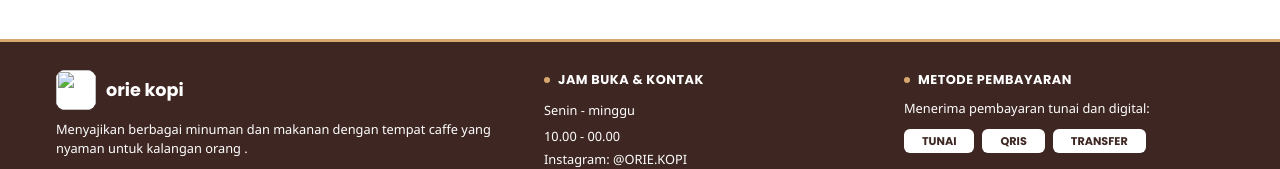
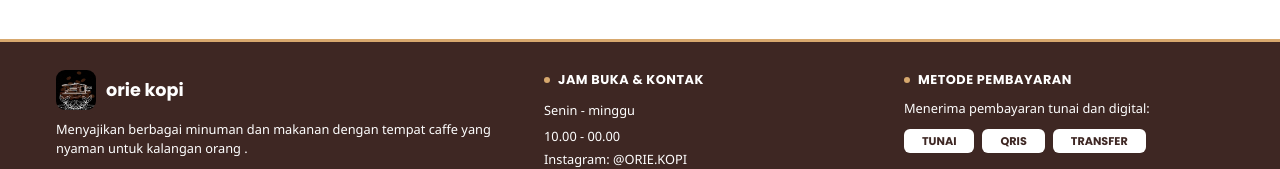
Before and after one commit to kamiliajauza306-ops/nadnad11, a plain HTML site: page index.html in a window 1280 px wide. Shown: the part 556-725 px from the top of the page. Drawn offline with Linux system fonts and the light colour scheme; files whose address does not match are found by name; a web font is replaced by a local one.

Commit message:
Update index.html

```diff
--- a/index.html
+++ b/index.html
@@ -358,7 +358,7 @@
           <div class="kaki-kolom">
             <section>
               <h2 class="kaki-logo">
-                <img src="asset/logo.jpg"width="40" height="40"/>orie kopi</h2>
+                <img src="logo.jpg"width="40" height="40"/>orie kopi</h2>
               <p></p>
               <p>Menyajikan berbagai minuman dan makanan dengan tempat caffe yang nyaman untuk kalangan orang .</p>
             </section>
```
